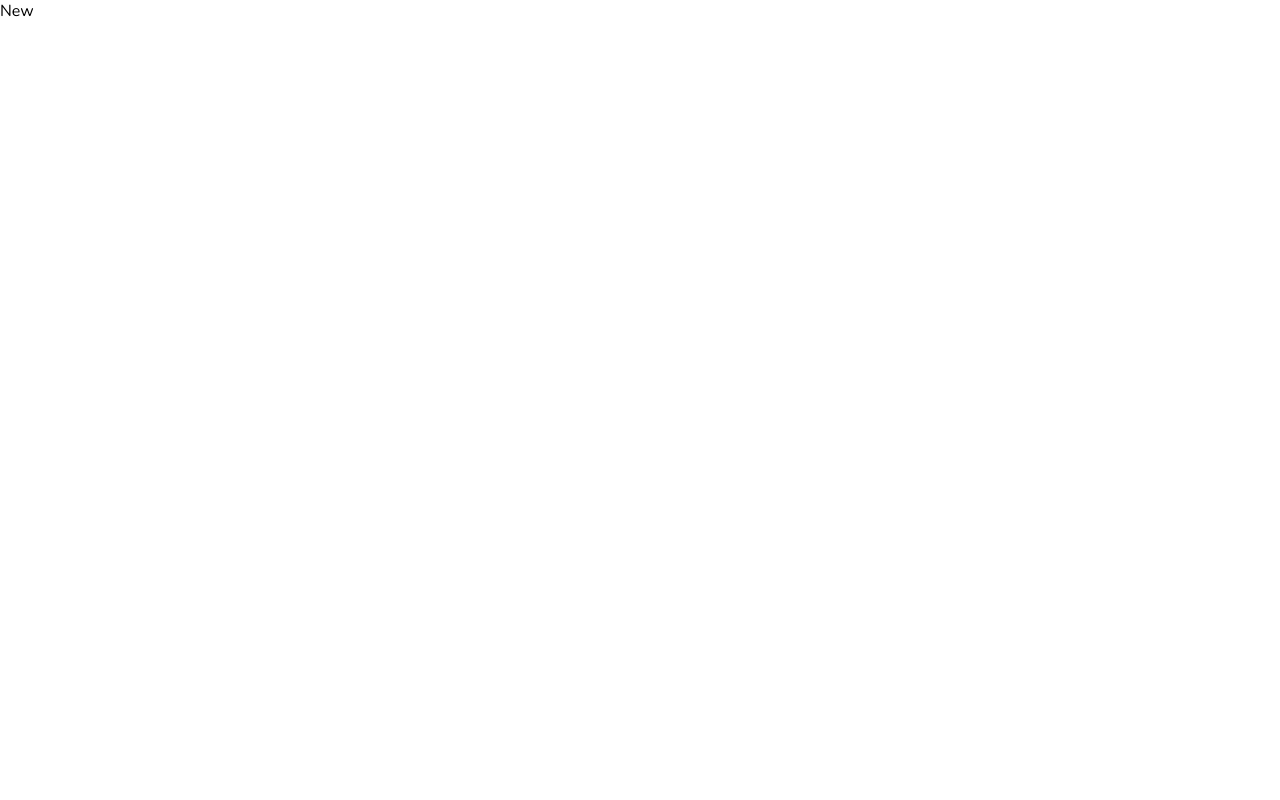
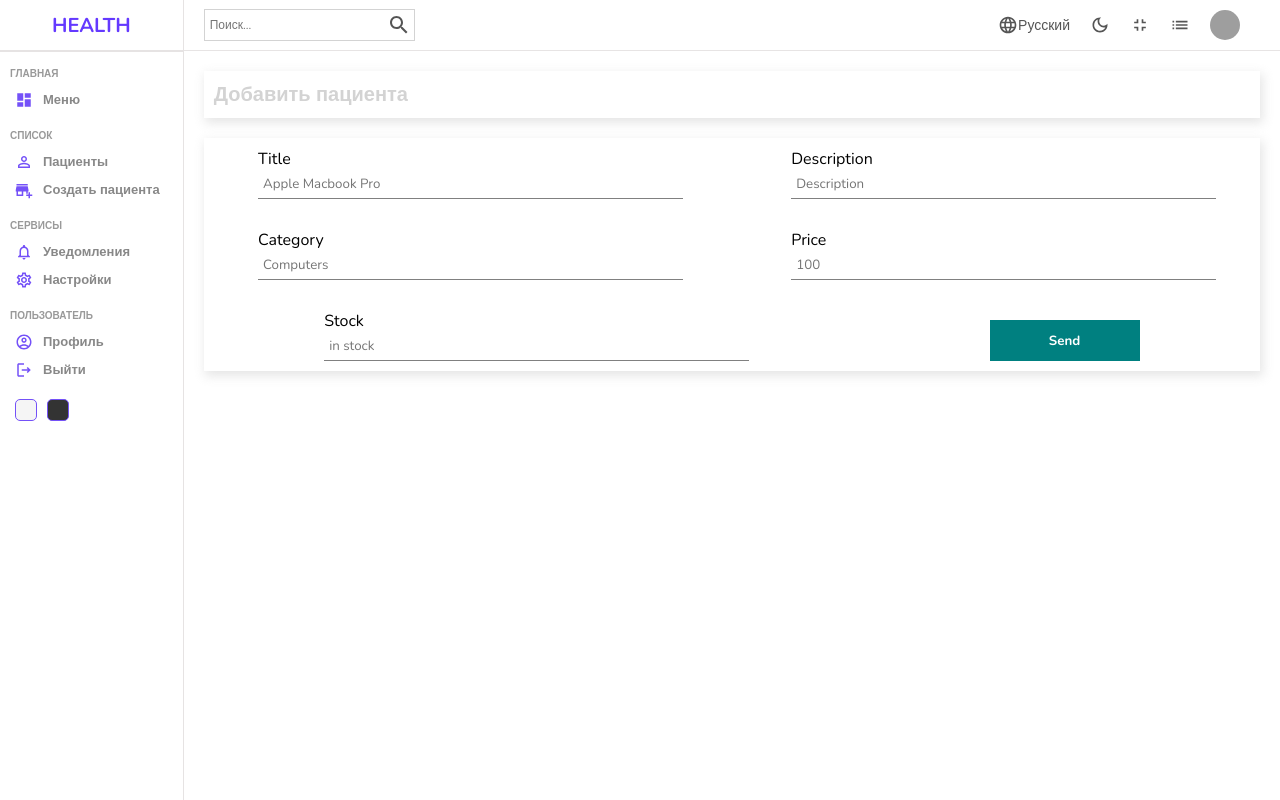
Before and after one commit to Teak1yari/Health, a React (Create React App) app: page /pacients/new in a window 1280 px wide. Built offline with nearby package versions, Linux system fonts and the light colour scheme; grey boxes are pictures that could not be loaded.

Commit message:
Создал переход по страницам, блок создания пациента и стили к нему

```diff
--- a/src/App.js
+++ b/src/App.js
@@ -3,6 +3,7 @@
 import List from "./pages/list/List";
 import Single from "./pages/single/Single";
 import New from "./pages/new/New";
+import { productInputs} from "./formSource";
 import {
   BrowserRouter,
   Routes,
@@ -25,7 +26,7 @@
             <Route path="pacients">
               <Route index element={<List/>}/>
               <Route path=":pacientsId" element={<Single/>}/>
-              <Route path="new" element={<New/>}/>
+              <Route path="new" element={<New inputs={productInputs} title="Добавить пациента" />}/>
             </Route>
           </Route>
         </Routes>
--- a/src/components/datatable/Datatable.jsx
+++ b/src/components/datatable/Datatable.jsx
@@ -1,18 +1,27 @@
 import "./datatable.scss"
 import { DataGrid } from '@mui/x-data-grid';
 import { userColumns , userRows } from "../../datatables";
+import { Link } from "react-router-dom";
 
 const Datatable = () => {
   const actionColumn = [{field: "action", headerName: "Action", width: 200, renderCell:()=>{
     return (
       <div className="cellAction">
-        <div className="viewButton">Просмотр</div>
+        <Link to="/users/test" style={{ textDecoration: "none" }}>
+          <div className="viewButton">Просмотр</div>
+        </Link>
         <div className="deleteButton">Удалить</div>
       </div>
     )
   }}];
   return (
     <div className="datatable">
+      <div className="datatableTitle">
+        Добавить нового пациента
+        <Link to="/pacients/new" className="link">
+          Добавить нового
+        </Link>
+      </div>
         <DataGrid
         rows={userRows}
         columns={userColumns.concat(actionColumn)}
--- a/src/components/datatable/datatable.scss
+++ b/src/components/datatable/datatable.scss
@@ -1,6 +1,27 @@
 .datatable{
     height: 600px;
     padding: 20px;
+
+    .datatableTitle{
+        width: 100%;
+        font-size: 24px;
+        color: gray;
+        margin-bottom: 10px;
+        display: flex;
+        align-items: center;
+        justify-content: space-between;
+
+        .link{
+            text-decoration: none;
+            color: green;
+            font-size: 16px;
+            font-weight: 400;
+            border: 1px solid green;
+            padding: 5px;
+            border-radius: 5px;
+            cursor: pointer;
+        }
+    }
 
     .cellAction{
         display: flex;
--- a/src/components/sidebar/Sidebar.jsx
+++ b/src/components/sidebar/Sidebar.jsx
@@ -1,4 +1,5 @@
 import React from 'react'
+import { Link } from "react-router-dom";
 import "./sidebar.scss"
 import DashboardIcon from '@mui/icons-material/Dashboard';
 import User from '@mui/icons-material/PersonOutlineOutlined';
@@ -12,7 +13,9 @@
   return (
     <div className='sidebar'>
         <div className='top'>
+        <Link to="/" style={{ textDecoration: "none" }}>
             <span className="logo">HEALTH</span>
+        </Link>
         </div>
         <hr/>
         <div className='center'>
@@ -23,14 +26,18 @@
                   <span>Меню</span>
                 </li>
                 <p className="title">СПИСОК</p>
+                <Link to="/pacients" style={{ textDecoration: "none" }}>
                   <li>
                     <User className='icon'/>
                     <span>Пациенты</span>
                   </li>
+                </Link>
+                <Link to="/pacients/new" style={{textDecoration: "none"}}>
                   <li>
                     <Products className='icon'/>
                     <span>Создать пациента</span>
                   </li>
+                </Link>
                 <p className="title">СЕРВИСЫ</p>
                 <li>
                   <NotificationsNoneOutlinedIcon className='icon'/>
--- /dev/null
+++ b/src/formSource.js
@@ -0,0 +1,76 @@
+export const userInputs = [
+    {
+      id: 1,
+      label: "Username",
+      type: "text",
+      placeholder: "john_doe",
+    },
+    {
+      id: 2,
+      label: "Name and surname",
+      type: "text",
+      placeholder: "John Doe",
+    },
+    {
+      id: 3,
+      label: "Email",
+      type: "mail",
+      placeholder: "john_doe@gmail.com",
+    },
+    {
+      id: 4,
+      label: "Phone",
+      type: "text",
+      placeholder: "+1 234 567 89",
+    },
+    {
+      id: 5,
+      label: "Password",
+      type: "password",
+    },
+    {
+      id: 6,
+      label: "Address",
+      type: "text",
+      placeholder: "Elton St. 216 NewYork",
+    },
+    {
+      id: 7,
+      label: "Country",
+      type: "text",
+      placeholder: "USA",
+    },
+  ];
+
+  export const productInputs = [
+    {
+      id: 1,
+      label: "Title",
+      type: "text",
+      placeholder: "Apple Macbook Pro",
+    },
+    {
+      id: 2,
+      label: "Description",
+      type: "text",
+      placeholder: "Description",
+    },
+    {
+      id: 3,
+      label: "Category",
+      type: "text",
+      placeholder: "Computers",
+    },
+    {
+      id: 4,
+      label: "Price",
+      type: "text",
+      placeholder: "100",
+    },
+    {
+      id: 5,
+      label: "Stock",
+      type: "text",
+      placeholder: "in stock",
+    },
+  ];
--- a/src/pages/new/New.jsx
+++ b/src/pages/new/New.jsx
@@ -1,10 +1,37 @@
-import React from 'react'
-import "./new.scss"
+import "./new.scss";
+import Sidebar from "../../components/sidebar/Sidebar";
+import Navbar from "../../components/navbar/Navbar";
+import DriveFolderUploadOutlinedIcon from "@mui/icons-material/DriveFolderUploadOutlined";
+import { useState } from "react";
 
-function New() {
+const New = ({ inputs, title }) => {
+  const [file, setFile] = useState("");
+
   return (
-    <div>New</div>
-  )
-}
+    <div className="new">
+      <Sidebar />
+      <div className="newContainer">
+        <Navbar />
+        <div className="top">
+          <h1>{title}</h1>
+        </div>
+        <div className="bottom">
 
-export default New
+          <div className="right">
+            <form>
+              {inputs.map((input) => (
+                <div className="formInput" key={input.id}>
+                  <label>{input.label}</label>
+                  <input type={input.type} placeholder={input.placeholder} />
+                </div>
+              ))}
+              <button>Send</button>
+            </form>
+          </div>
+        </div>
+      </div>
+    </div>
+  );
+};
+
+export default New;
--- a/src/pages/new/new.scss
+++ b/src/pages/new/new.scss
@@ -0,0 +1,64 @@
+.new {
+    width: 100%;
+    display: flex;
+
+    .newContainer {
+      flex: 6;
+
+      .top,
+      .bottom {
+        -webkit-box-shadow: 2px 4px 10px 1px rgba(0, 0, 0, 0.47);
+        box-shadow: 2px 4px 10px 1px rgba(201, 201, 201, 0.47);
+        padding: 10px;
+        margin: 20px;
+        display: flex;
+
+        h1 {
+          color: lightgray;
+          font-size: 20px;
+        }
+        .right {
+          flex: 2;
+
+          form {
+            display: flex;
+            flex-wrap: wrap;
+            gap: 30px;
+            justify-content: space-around;
+
+            .formInput {
+              width: 40%;
+
+              label {
+                display: flex;
+                align-items: center;
+                gap: 10px;
+
+                .icon {
+                  cursor: pointer;
+                }
+              }
+
+              input {
+                width: 100%;
+                padding: 5px;
+                border: none;
+                border-bottom: 1px solid gray;
+              }
+            }
+
+            button {
+              width: 150px;
+              padding: 10px;
+              border: none;
+              background-color: teal;
+              color: white;
+              font-weight: bold;
+              cursor: pointer;
+              margin-top: 10px;
+            }
+          }
+        }
+      }
+    }
+  }
```
Lines whose indentation alone changed are shown as unchanged.
